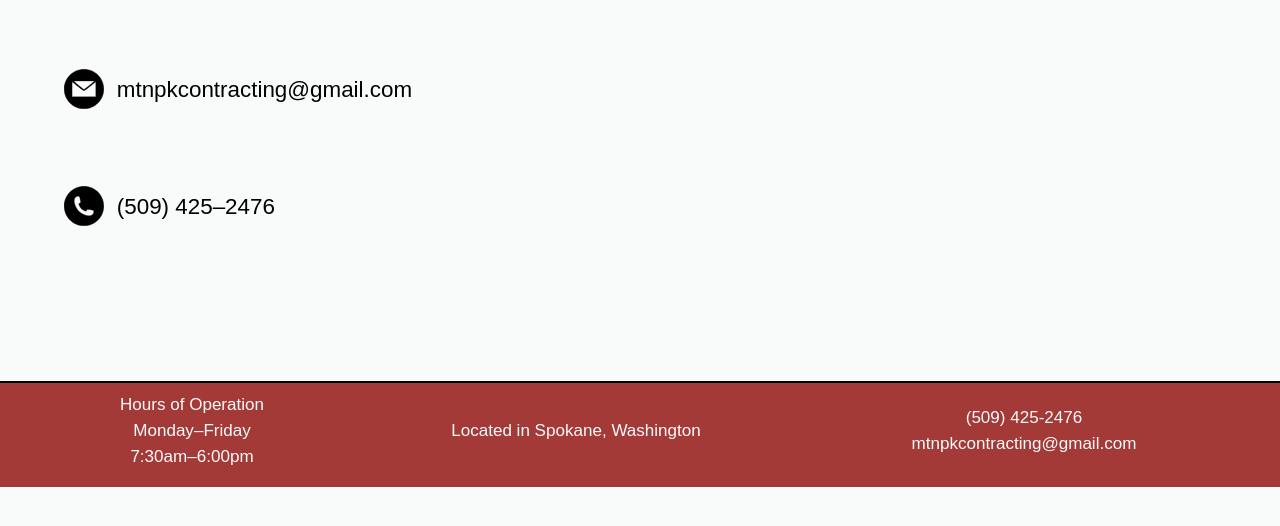
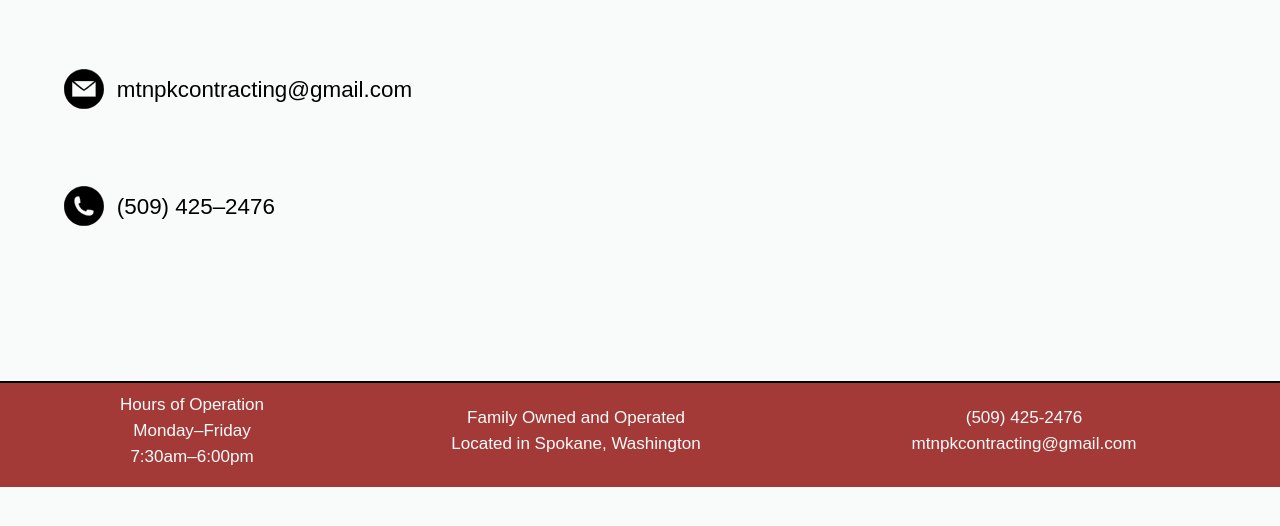
Before and after one commit to kLIAHONA/MPC_website, a website: page ___us.html in a window 1280 px wide. Shown: the part 266-792 px from the top of the page. Drawn offline with Linux system fonts and the light colour scheme.

Commit message:
family owned

```diff
--- a/___us.html
+++ b/___us.html
@@ -68,7 +68,7 @@
         <h6 class="footer_text">Hours of Operation</br>Monday&#8211;Friday</br>7:30am&#8211;6:00pm</h6>
     </div>
     <div class="footer_content_s">
-        <h6 class="footer_text">Located in Spokane, Washington</h6>
+        <h6 class="footer_text">Family Owned and Operated</br>Located in Spokane, Washington</h6>
     </div>
     <div class="footer_content_w">
         <h6 class="footer_text">(509) 425-2476</br>mtnpkcontracting@gmail.com</h6>
```
Also changed, not shown: gallery.html (+1 -1 lines), index.html (+1 -1 lines), pricing.html (+1 -1 lines).
